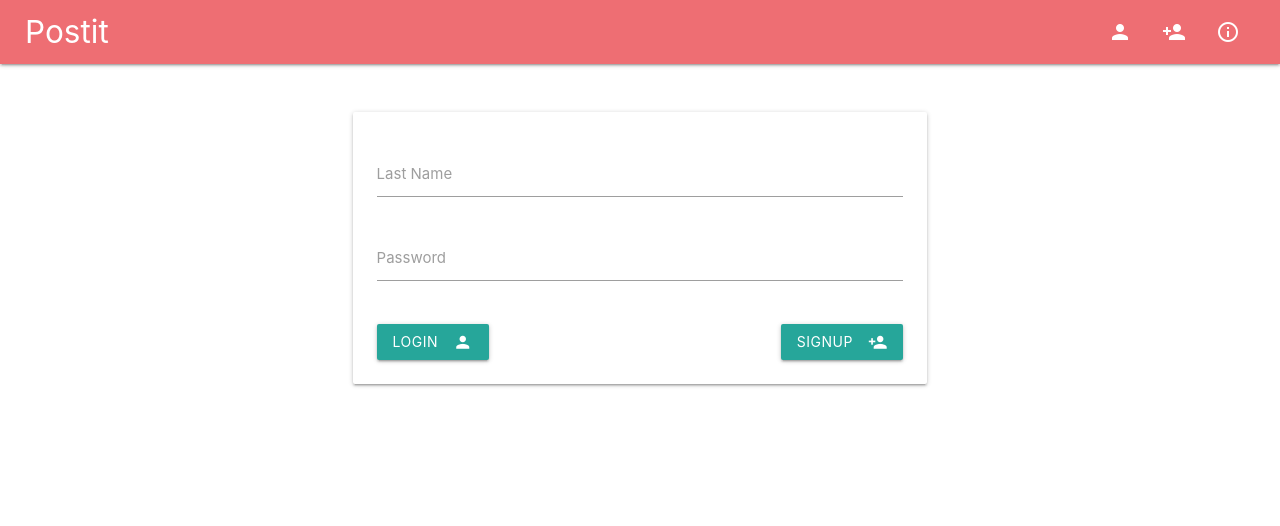
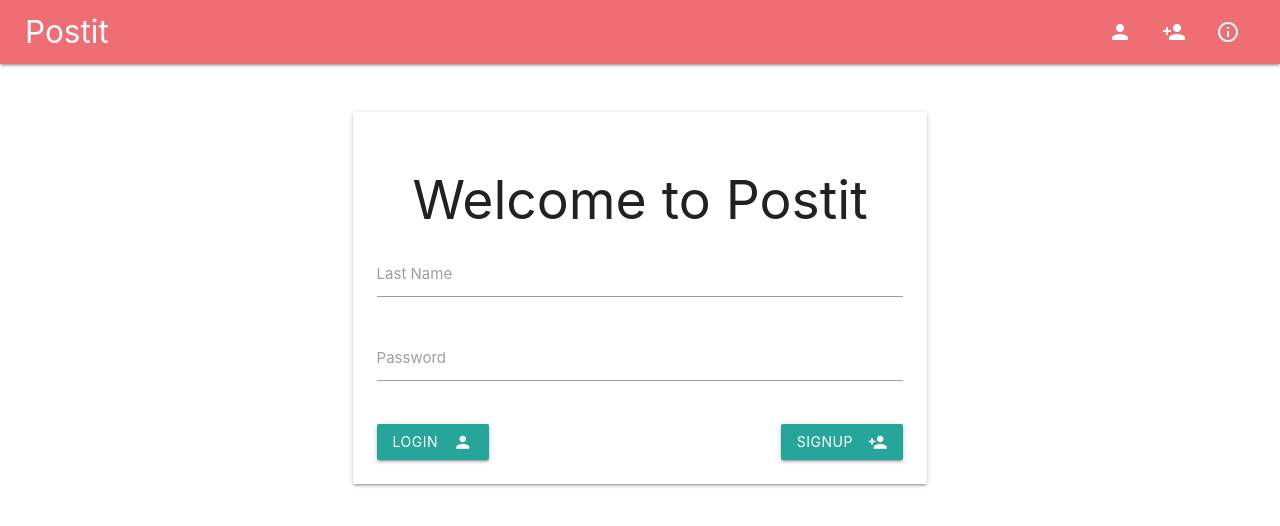
Before and after one commit to megaconfidence/PostIt, a plain HTML site: page index.html in a window 1280 px wide. Drawn offline with nearby package versions, Linux system fonts and the light colour scheme.

Commit message:
Bug fixes

```diff
--- a/index.html
+++ b/index.html
@@ -33,6 +33,7 @@
         <div class="row left-align">
           <div class="col s12 m8 offset-m2" id="login-card">
             <div class="card-panel">
+              <h2 class="center">Welcome to Postit</h2>
               <form>
                 <div class="input-field col`">
                   <input id="last_name" type="text" class="validate">
```
